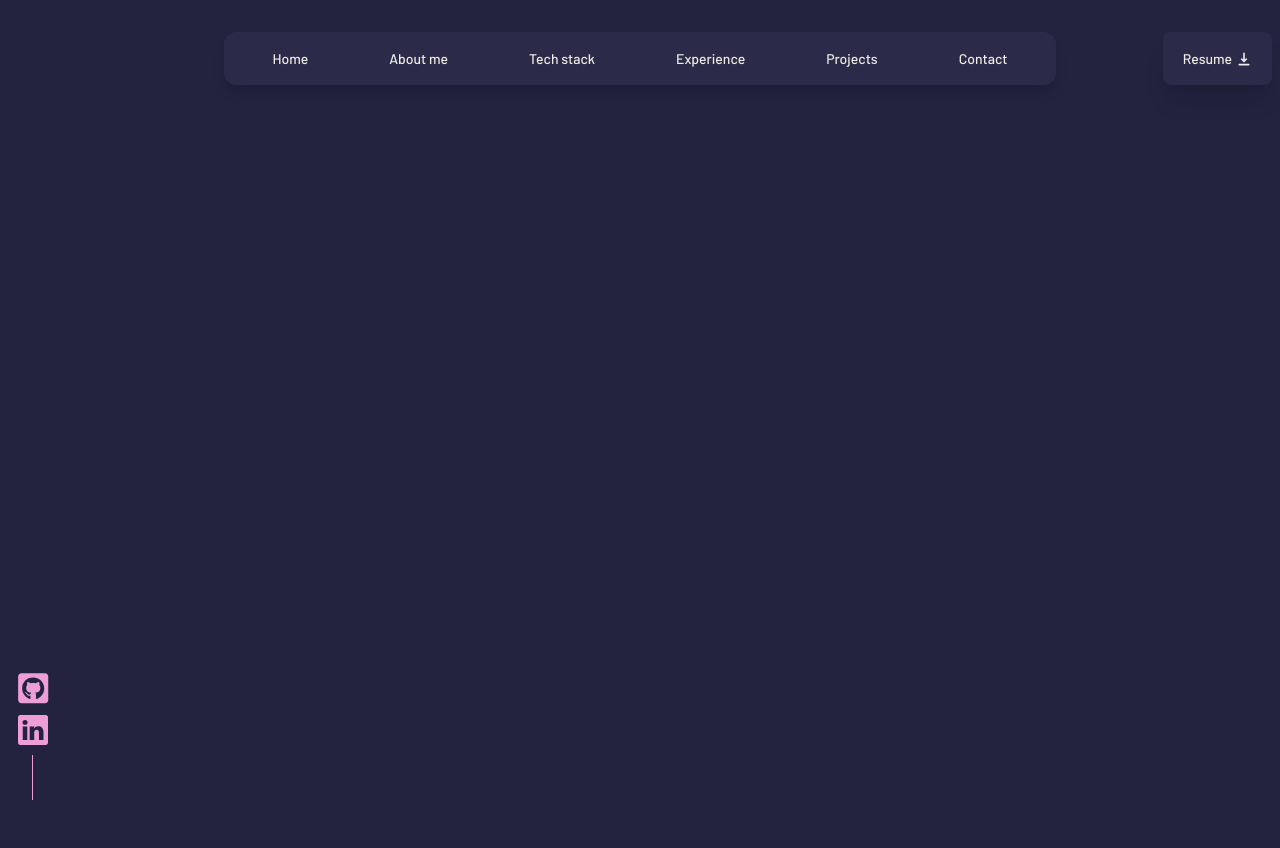
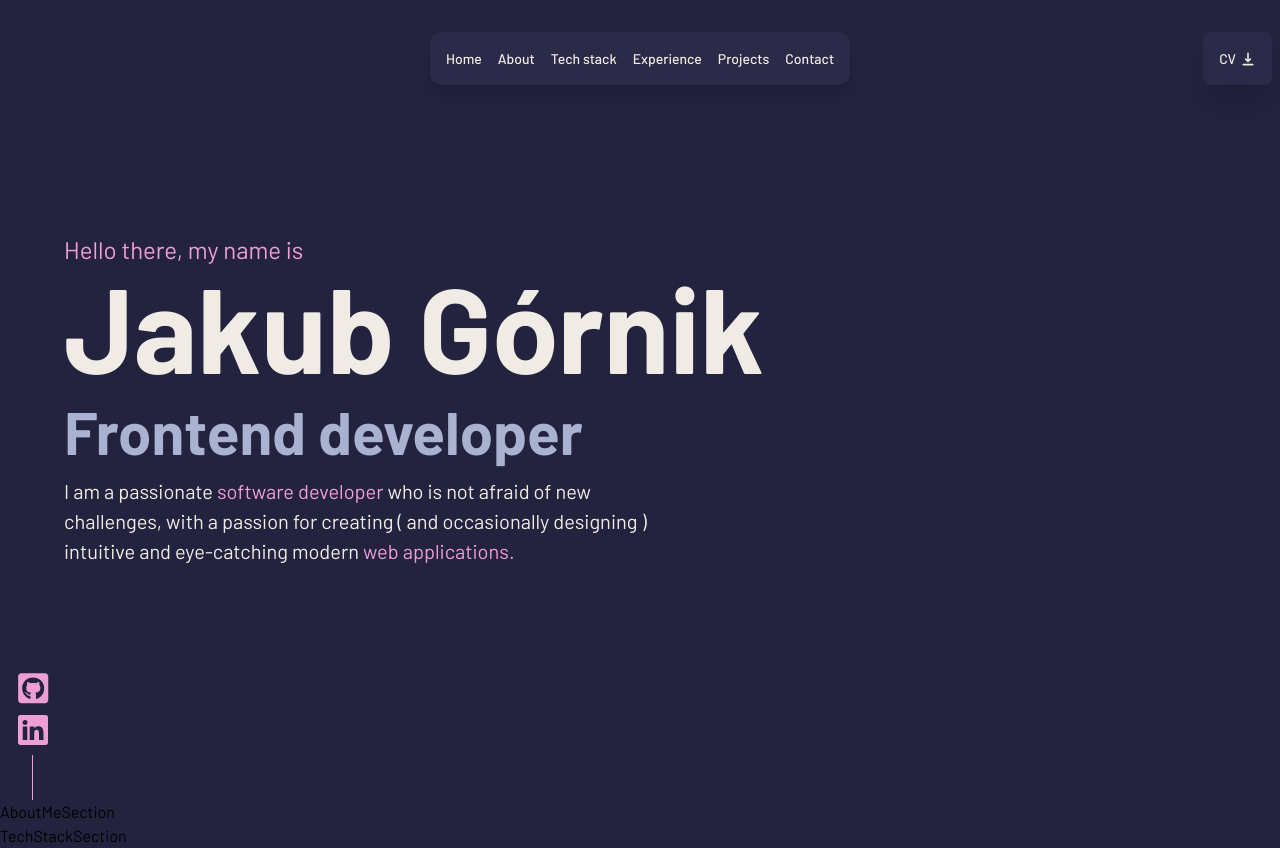
Before and after one commit to jakubgornik/portfolio, a Next.js app: page / in a window 1280 px wide. Before the commit the page ends 800 px from the top, so only its background shows below. Built offline with nearby package versions, Linux system fonts and the light colour scheme.

Commit message:
home section

```diff
--- /dev/null
+++ b/app/components/Container.tsx
@@ -0,0 +1,11 @@
+import { ReactNode } from "react";
+
+const Container = ({ children }: { children: ReactNode }) => {
+  return (
+    <div className="w-full px-[1rem] sm:px-[2rem] md:px-[3rem] lg:px-[4rem]">
+      <div className="mx-auto w-full max-w-[1440px]">{children}</div>
+    </div>
+  );
+};
+
+export default Container;
--- a/app/components/NavigationItem.tsx
+++ b/app/components/NavigationItem.tsx
@@ -2,7 +2,7 @@ import React from "react";
 
 const NavigationItem = ({ navigationName }: { navigationName: string }) => {
   return (
-    <li className="text-yellowishWhite cursor-pointer px-1 py-4 duration-300">
+    <li className="cursor-pointer px-2 py-4 text-yellowishWhite duration-300">
       {navigationName}
     </li>
   );
--- a/app/content/AboutMeSection.tsx
+++ b/app/content/AboutMeSection.tsx
@@ -0,0 +1,7 @@
+import React from "react";
+
+const AboutMeSection = () => {
+  return <div>AboutMeSection</div>;
+};
+
+export default AboutMeSection;
--- a/app/content/HomeSection.tsx
+++ b/app/content/HomeSection.tsx
@@ -0,0 +1,30 @@
+import Container from "../components/Container";
+
+const HomeSection = () => {
+  return (
+    <Container>
+      <div className="flex h-screen items-center">
+        <div className="flex flex-col">
+          <p className="first-letter mobile-lg:text-lg text-sm text-lightPink sm:text-xl lg:text-2xl">
+            Hello there, my name is
+          </p>
+          <h3 className="mobile-lg:text-[52px] text-[40px] font-bold leading-none text-yellowishWhite sm:text-[90px] lg:text-[120px]">
+            Jakub Górnik
+          </h3>
+          <h3 className="mobile-lg:text-[32px] text-[24px] font-bold text-lightGray sm:text-[52px] lg:text-[60px]">
+            Frontend developer
+          </h3>
+          <p className="mobile-lg:text-[16px] mobile-lg:max-w-[22rem] max-w-[18rem] text-[12px] text-yellowishWhite sm:max-w-[38rem] sm:text-[18px] lg:text-[20px]">
+            I am a passionate{" "}
+            <span className="text-lightPink">software developer</span> who is
+            not afraid of new challenges, with a passion for creating ( and
+            occasionally designing ) intuitive and eye-catching modern{" "}
+            <span className="text-lightPink">web applications.</span>
+          </p>
+        </div>
+      </div>
+    </Container>
+  );
+};
+
+export default HomeSection;
--- a/app/content/TechStackSection.tsx
+++ b/app/content/TechStackSection.tsx
@@ -0,0 +1,7 @@
+import React from "react";
+
+const TechStackSection = () => {
+  return <div>TechStackSection</div>;
+};
+
+export default TechStackSection;
--- a/app/content/ui/ButtonResume.tsx
+++ b/app/content/ui/ButtonResume.tsx
@@ -2,9 +2,9 @@ import Download from "../../components/svg/Download";
 
 const ButtonResume = () => {
   return (
-    <div className="bg-lighterPurple hover:bg-lightPink group fixed right-2 flex cursor-pointer items-center gap-1 rounded-lg px-5 py-4 shadow-xl duration-300">
-      <span className="text-yellowishWhite group-hover:text-darkPurple text-[14px] duration-300">
-        Resume
+    <div className="group fixed right-2 flex cursor-pointer items-center gap-1 rounded-lg bg-lighterPurple px-4 py-4 shadow-xl duration-300 hover:bg-lightPink">
+      <span className="text-[14px] text-yellowishWhite duration-300 group-hover:text-darkPurple">
+        CV
       </span>
       <Download />
     </div>
--- a/app/content/ui/Navigation.tsx
+++ b/app/content/ui/Navigation.tsx
@@ -1,12 +1,13 @@
 import NavigationItem from "../../components/NavigationItem";
 import ButtonResume from "./ButtonResume";
+import Container from "@/app/components/Container";
 
 const Navigation = () => {
   return (
-    <div className="fixed z-50 mt-8 flex w-full items-center justify-center font-medium">
-      <ul className="bg-lighterPurple flex w-[65vw] justify-around rounded-xl px-2 text-[14px] shadow-lg">
+    <div className="fixed z-50 mt-8 hidden w-full items-center justify-center font-medium sm:flex">
+      <ul className="flex justify-around rounded-xl bg-lighterPurple px-2 text-[14px] shadow-lg">
         <NavigationItem navigationName="Home" />
-        <NavigationItem navigationName="About me" />
+        <NavigationItem navigationName="About" />
         <NavigationItem navigationName="Tech stack" />
         <NavigationItem navigationName="Experience" />
         <NavigationItem navigationName="Projects" />
--- a/app/page.tsx
+++ b/app/page.tsx
@@ -1,10 +1,16 @@
 import Navigation from "./content/ui/Navigation";
 import SocialLinks from "./content/ui/SocialLinks";
+import AboutMeSection from "./content/AboutMeSection";
+import HomeSection from "./content/HomeSection";
+import TechStackSection from "./content/TechStackSection";
 
 export default function Home() {
   return (
     <>
       <Navigation />
+      <HomeSection />
+      <AboutMeSection />
+      <TechStackSection />
       <SocialLinks />
     </>
   );
--- a/tailwind.config.ts
+++ b/tailwind.config.ts
@@ -19,7 +19,8 @@ const config: Config = {
       },
     },
     screens: {
-      mobile: "320px",
+      mobile: "300px",
+      "mobile-lg": "420px",
       sm: "640px",
       md: "768px",
       lg: "1024px",
```
